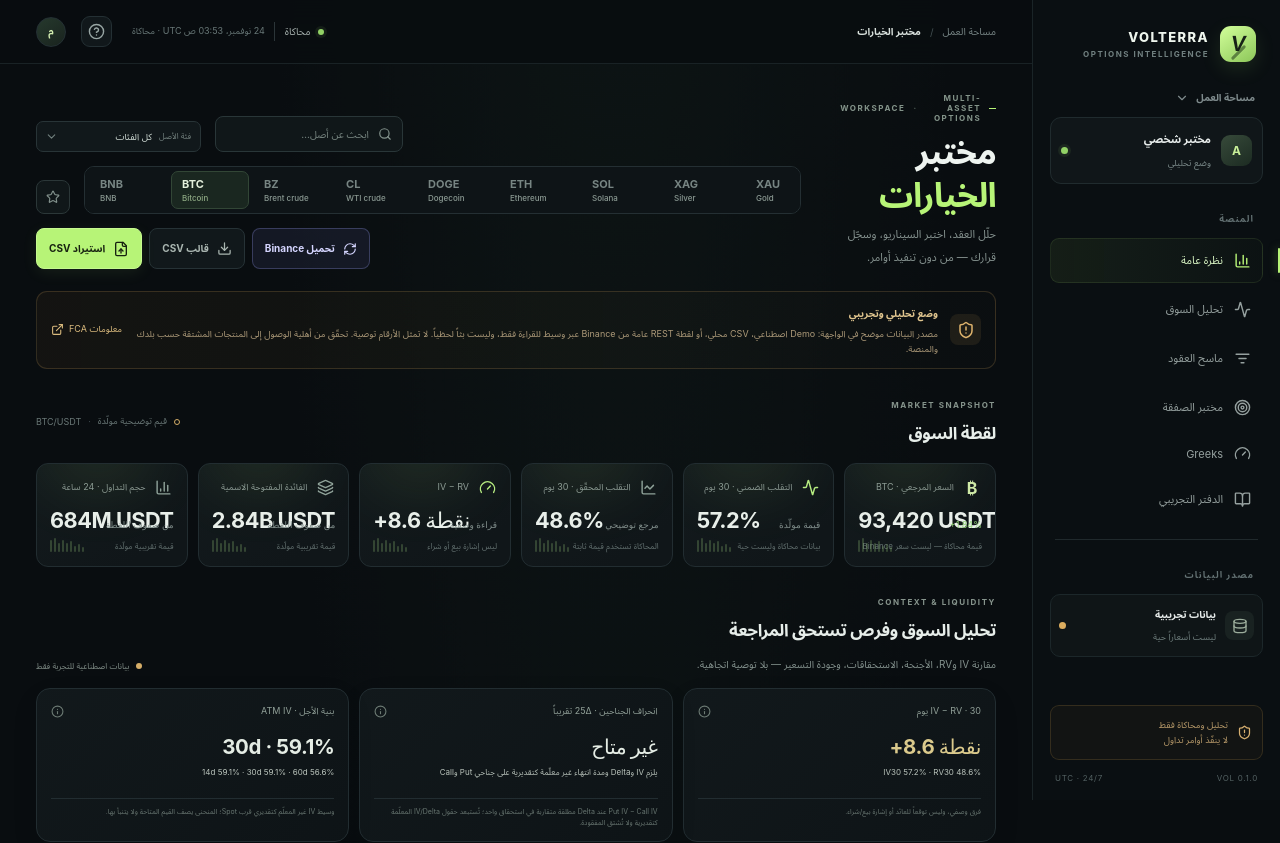
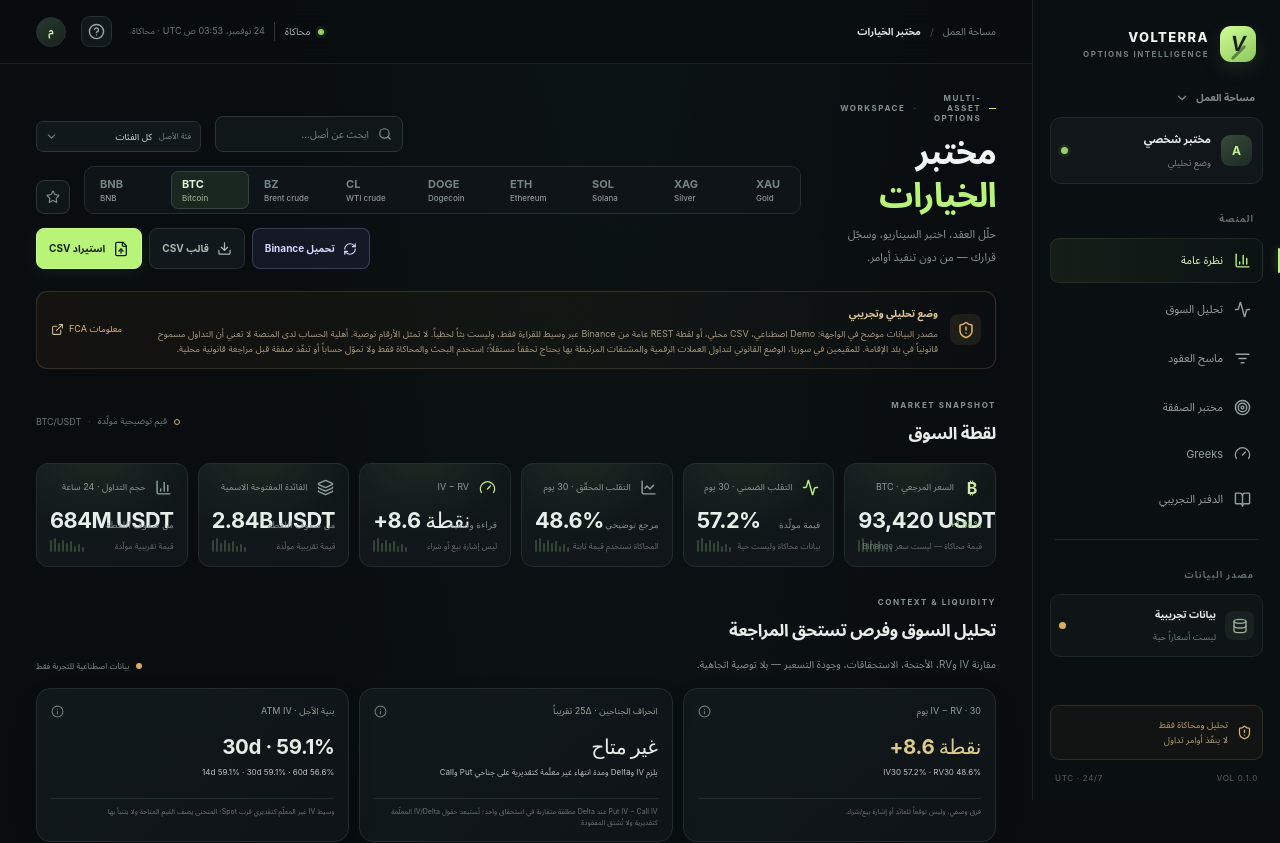
Before and after one commit to raawaa93/Sol, a React (Vite) app: page / in a window 1280 px wide. Shown: the top 843 px of the page. Built offline with nearby package versions, Linux system fonts and the light colour scheme.

Commit message:
Display Syria legal gate in UI

```diff
--- a/src/App.tsx
+++ b/src/App.tsx
@@ -805,7 +805,7 @@ function App() {
 
           <section className="compliance-banner" aria-label="تنبيه تنظيمي وتعليمي">
             <div className="compliance-icon"><ShieldAlert size={18} /></div>
-            <div className="compliance-copy"><strong>وضع تحليلي وتجريبي</strong><span>مصدر البيانات موضح في الواجهة: Demo اصطناعي، CSV محلي، أو لقطة REST عامة من Binance عبر وسيط للقراءة فقط، وليست بثاً لحظياً. لا تمثل الأرقام توصية. تحقّق من أهلية الوصول إلى المنتجات المشتقة حسب بلدك والمنصة.</span></div>
+            <div className="compliance-copy"><strong>وضع تحليلي وتجريبي</strong><span>مصدر البيانات موضح في الواجهة: Demo اصطناعي، CSV محلي، أو لقطة REST عامة من Binance عبر وسيط للقراءة فقط، وليست بثاً لحظياً. لا تمثل الأرقام توصية. أهلية الحساب لدى المنصة لا تعني أن التداول مسموح قانونياً في بلد الإقامة. للمقيمين في سوريا، الوضع القانوني لتداول العملات الرقمية والمشتقات المرتبطة بها يحتاج تحققاً مستقلاً؛ استخدم البحث والمحاكاة فقط ولا تموّل حساباً أو تنفّذ صفقة قبل مراجعة قانونية محلية.</span></div>
             <a href="https://www.fca.org.uk/news/press-releases/fca-lift-ban-crypto-exchange-traded-notes" target="_blank" rel="noreferrer" className="fca-link">معلومات FCA <ExternalLink size={13} /></a>
           </section>
 
```
